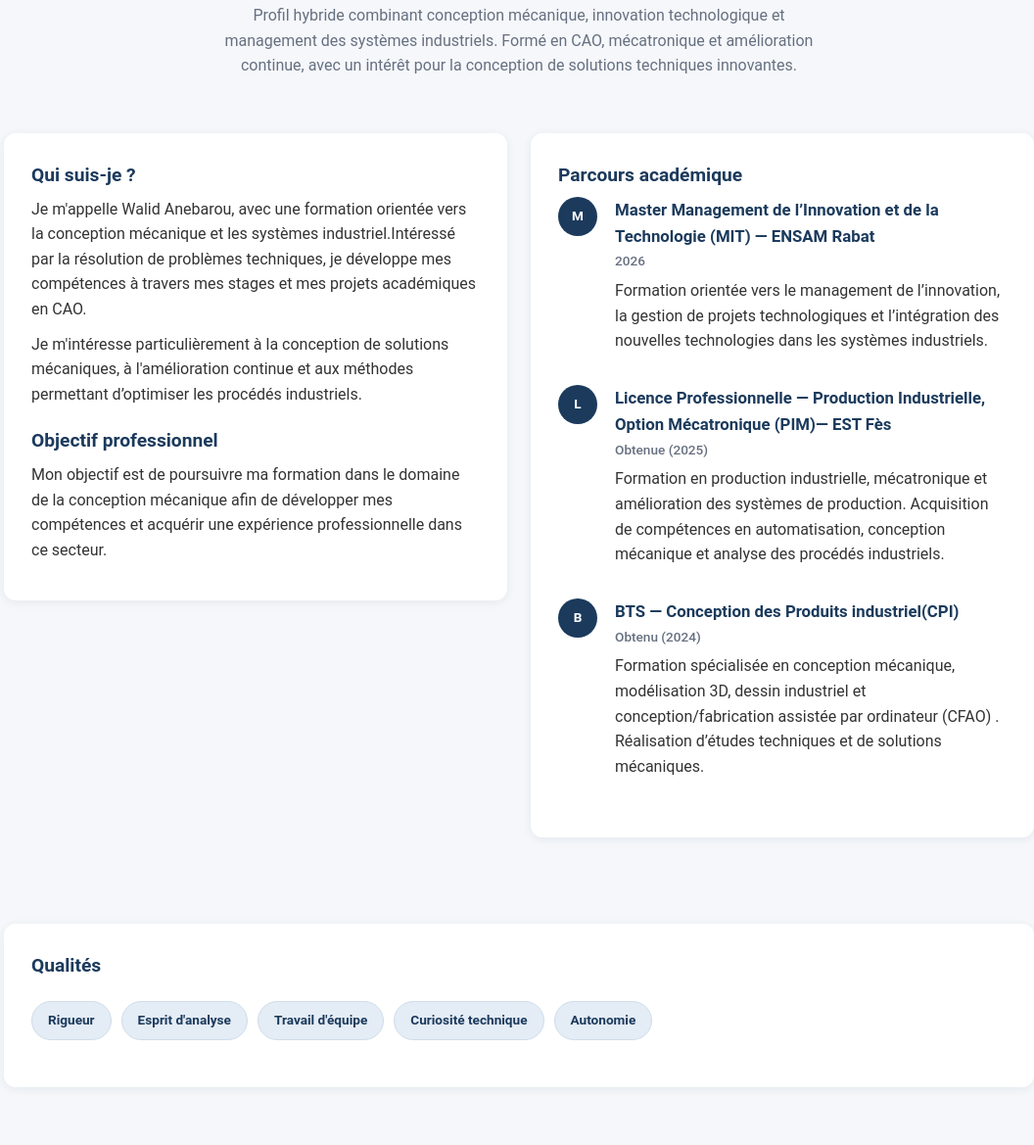
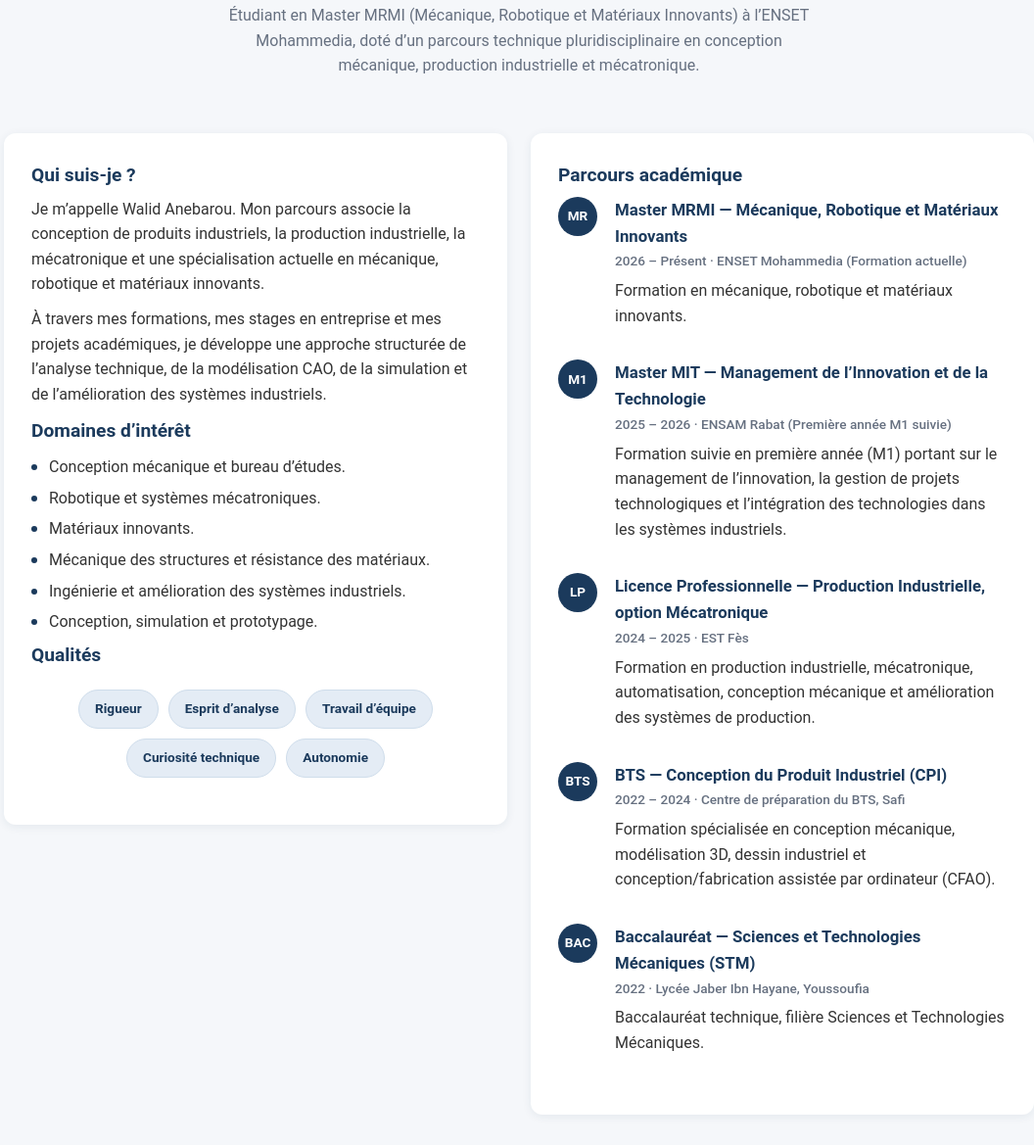
Before and after one commit to walid-anebarou/walid-portfolio, a plain HTML site: page profil.html in a window 1280 px wide. Shown: the part 172-1341 px from the top of the page at 98% size, without its empty margins (110-1166 px from the left). Drawn offline with Linux system fonts and the light colour scheme.

Commit message:
Revise profile details and educational history
Updated personal profile information and academic background.

```diff
--- a/profil.html
+++ b/profil.html
@@ -4,12 +4,15 @@
 <meta charset="UTF-8">
 <meta name="viewport" content="width=device-width, initial-scale=1.0">
 <title>Walid Anebarou — Profil</title>
+<link rel="preconnect" href="https://fonts.googleapis.com">
+<link rel="preconnect" href="https://fonts.gstatic.com" crossorigin>
+<link href="https://fonts.googleapis.com/css2?family=Inter:wght@400;500;600;700&display=swap" rel="stylesheet">
 <link rel="stylesheet" href="style.css">
 <link rel="stylesheet" href="https://cdnjs.cloudflare.com/ajax/libs/font-awesome/6.5.2/css/all.min.css">
 </head>
 <body>
 
-<nav class="navbar">
+<nav class="navbar" aria-label="Navigation principale">
   <div class="navbar-inner">
     <a class="navbar-brand" href="index.html">Walid <span>Anebarou</span></a>
     <ul class="nav-links">
@@ -26,7 +29,7 @@
 <header class="page-header">
   <div class="container">
     <h1>Profil</h1>
-    <p>Profil hybride combinant conception mécanique, innovation technologique et management des systèmes industriels. Formé en CAO, mécatronique et amélioration continue, avec un intérêt pour la conception de solutions techniques innovantes.</p>
+    <p>Étudiant en Master MRMI (Mécanique, Robotique et Matériaux Innovants) à l’ENSET Mohammedia, doté d’un parcours technique pluridisciplinaire en conception mécanique, production industrielle et mécatronique.</p>
   </div>
 </header>
 
@@ -36,65 +39,85 @@
     <div class="card">
       <h3>Qui suis-je ?</h3>
       <p>
-Je m'appelle Walid Anebarou, avec une formation orientée vers la conception mécanique et les systèmes industriel.Intéressé par la résolution de problèmes techniques, je développe mes compétences à travers mes stages et mes projets académiques en CAO.
+        Je m’appelle Walid Anebarou. Mon parcours associe la conception de produits industriels, la production industrielle, la mécatronique et une spécialisation actuelle en mécanique, robotique et matériaux innovants.
       </p>
       <p>
-Je m'intéresse particulièrement à la conception de solutions mécaniques, à l'amélioration continue et aux méthodes permettant d’optimiser les procédés industriels.
+        À travers mes formations, mes stages en entreprise et mes projets académiques, je développe une approche structurée de l’analyse technique, de la modélisation CAO, de la simulation et de l’amélioration des systèmes industriels.
       </p>
-      <h3 style="margin-top: 20px;">Objectif professionnel</h3>
-      <p>
-        Mon objectif est de poursuivre ma formation dans le domaine de la conception mécanique afin
-        de développer mes compétences et acquérir une expérience professionnelle dans ce secteur.
 
-      </p>
+      <h3 class="sub-heading">Domaines d’intérêt</h3>
+      <ul>
+        <li>Conception mécanique et bureau d’études.</li>
+        <li>Robotique et systèmes mécatroniques.</li>
+        <li>Matériaux innovants.</li>
+        <li>Mécanique des structures et résistance des matériaux.</li>
+        <li>Ingénierie et amélioration des systèmes industriels.</li>
+        <li>Conception, simulation et prototypage.</li>
+      </ul>
+
+      <h3 class="sub-heading">Qualités</h3>
+      <div class="badge-list badge-list-left">
+        <span class="badge">Rigueur</span>
+        <span class="badge">Esprit d’analyse</span>
+        <span class="badge">Travail d’équipe</span>
+        <span class="badge">Curiosité technique</span>
+        <span class="badge">Autonomie</span>
+      </div>
     </div>
 
     <div class="card">
       <h3>Parcours académique</h3>
+
       <div class="timeline-item">
-        <div class="timeline-marker">M</div>
+        <div class="timeline-marker timeline-marker-current">MR</div>
         <div class="timeline-content">
-          <h4>Master Management de l’Innovation et de la Technologie (MIT) — ENSAM Rabat</h4>
-          <p class="timeline-date">2026</p>
-          <p>Formation orientée vers le management de l’innovation, la gestion de projets technologiques et l’intégration des nouvelles technologies dans les systèmes industriels.</p>
+          <h4>Master MRMI — Mécanique, Robotique et Matériaux Innovants</h4>
+          <p class="timeline-date">2026 – Présent · ENSET Mohammedia (Formation actuelle)</p>
+          <p>Formation en mécanique, robotique et matériaux innovants.</p>
         </div>
       </div>
+
       <div class="timeline-item">
-        <div class="timeline-marker">L</div>
+        <div class="timeline-marker">M1</div>
         <div class="timeline-content">
-          <h4>Licence Professionnelle — Production Industrielle, Option Mécatronique (PIM)— EST Fès</h4>
-          <p class="timeline-date">Obtenue (2025)</p>
-          <p>Formation en production industrielle, mécatronique et amélioration des systèmes de production. Acquisition de compétences en automatisation, conception mécanique et analyse des procédés industriels.</p>
+          <h4>Master MIT — Management de l’Innovation et de la Technologie</h4>
+          <p class="timeline-date">2025 – 2026 · ENSAM Rabat (Première année M1 suivie)</p>
+          <p>Formation suivie en première année (M1) portant sur le management de l’innovation, la gestion de projets technologiques et l’intégration des technologies dans les systèmes industriels.</p>
         </div>
       </div>
+
       <div class="timeline-item">
-        <div class="timeline-marker">B</div>
+        <div class="timeline-marker">LP</div>
         <div class="timeline-content">
-          <h4>BTS — Conception des Produits industriel(CPI)</h4>
-          <p class="timeline-date">Obtenu (2024)</p>
-          <p>Formation spécialisée en conception mécanique, modélisation 3D, dessin industriel et conception/fabrication assistée par ordinateur (CFAO) . Réalisation d’études techniques et de solutions mécaniques.</p>
+          <h4>Licence Professionnelle — Production Industrielle, option Mécatronique</h4>
+          <p class="timeline-date">2024 – 2025 · EST Fès</p>
+          <p>Formation en production industrielle, mécatronique, automatisation, conception mécanique et amélioration des systèmes de production.</p>
         </div>
       </div>
+
+      <div class="timeline-item">
+        <div class="timeline-marker">BTS</div>
+        <div class="timeline-content">
+          <h4>BTS — Conception du Produit Industriel (CPI)</h4>
+          <p class="timeline-date">2022 – 2024 · Centre de préparation du BTS, Safi</p>
+          <p>Formation spécialisée en conception mécanique, modélisation 3D, dessin industriel et conception/fabrication assistée par ordinateur (CFAO).</p>
+        </div>
+      </div>
+
+      <div class="timeline-item">
+        <div class="timeline-marker">BAC</div>
+        <div class="timeline-content">
+          <h4>Baccalauréat — Sciences et Technologies Mécaniques (STM)</h4>
+          <p class="timeline-date">2022 · Lycée Jaber Ibn Hayane, Youssoufia</p>
+          <p>Baccalauréat technique, filière Sciences et Technologies Mécaniques.</p>
+        </div>
+      </div>
+
     </div>
 
   </div>
 </section>
 
-<section class="section">
-  <div class="container">
-    <div class="card">
-      <h3>Qualités</h3>
-      <div class="badge-list" style="justify-content: flex-start;">
-        <span class="badge">Rigueur</span>
-        <span class="badge">Esprit d'analyse</span>
-        <span class="badge">Travail d'équipe</span>
-        <span class="badge">Curiosité technique</span>
-        <span class="badge">Autonomie</span>
-      </div>
-    </div>
-  </div>
-</section>
-</section>
 <footer class="footer">
     <p><strong>Walid Anebarou</strong> — Mechanical Design & Innovation</p>
     <p><strong>Contact</strong></p>
```
